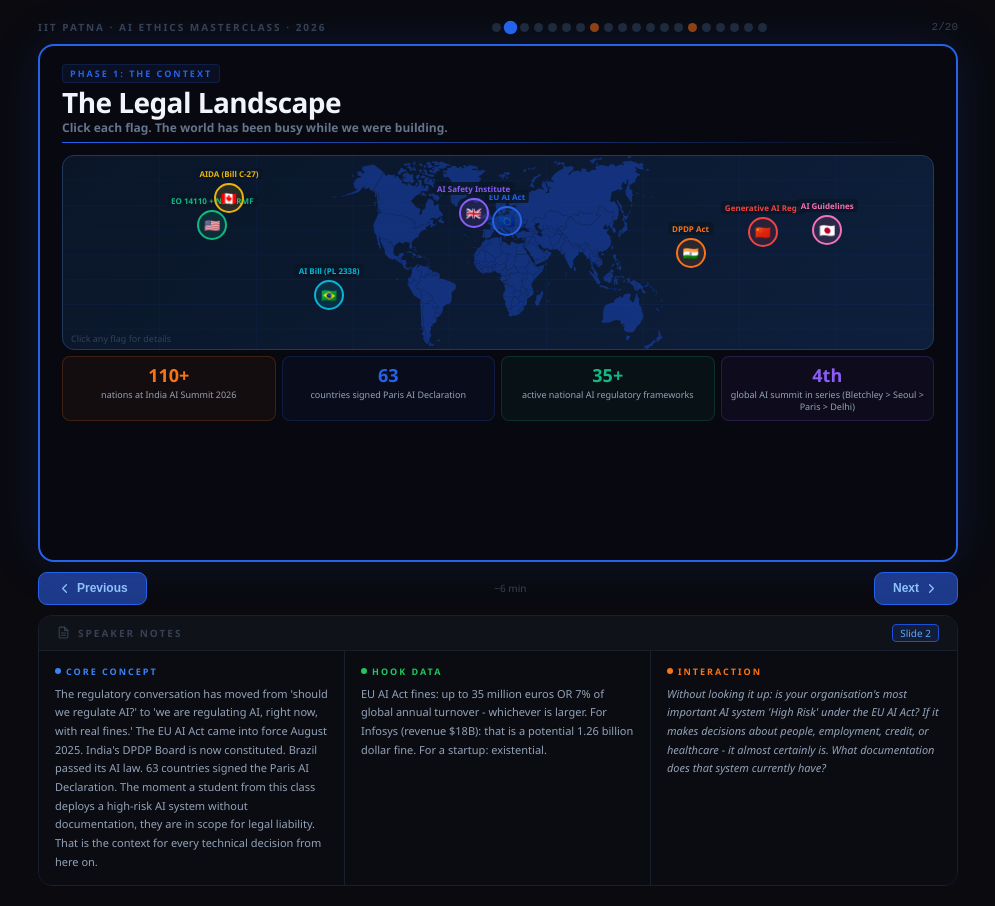
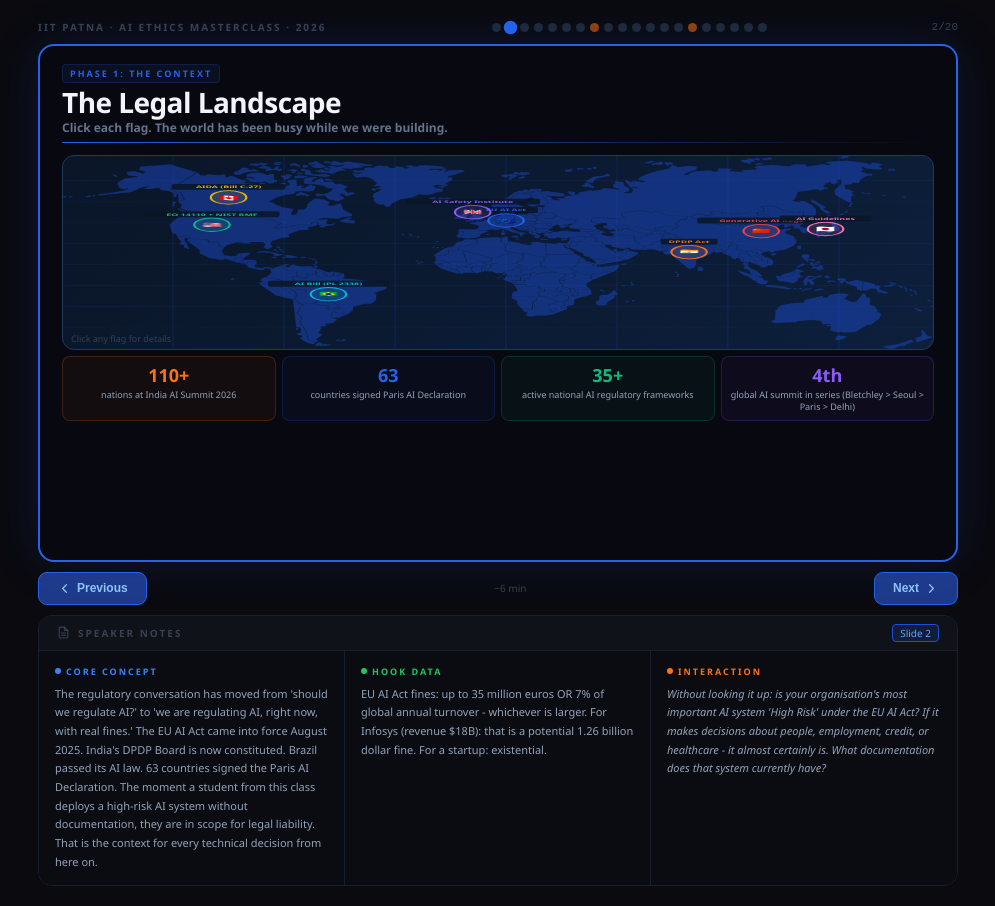
Before and after one commit to babithbhoop/netlify-vite, a React (Vite) app: page / in a window 1280 px wide. Both pictures are taken after a click on the button 652 px from the left and 27 px from the top of the page. Shown: the whole page, without its empty margins (142-1137 px from the left). Built offline with nearby package versions, Linux system fonts and the light colour scheme.

Commit message:
Fix Slide 2: Render map and pins in single SVG for guaranteed alignment

```diff
--- a/src/App.jsx
+++ b/src/App.jsx
@@ -1,5 +1,5 @@
 import { useState, useEffect, useRef } from "react";
-import worldMapUrl from "./worldmap.svg";
+import worldMapSvgRaw from "./worldmap.svg?raw";
 
 // ─────────────────────────────────────────────────────────────────────────────
 // INLINE SVG ICONS
@@ -133,6 +133,9 @@ function Slide1Visual() {
 // ─────────────────────────────────────────────────────────────────────────────
 // SLIDE 2: WORLD MAP LEGAL LANDSCAPE
 // ─────────────────────────────────────────────────────────────────────────────
+// Extract just the <g>...</g> paths content from the raw SVG string
+const mapPathsHtml = worldMapSvgRaw.replace(/[\s\S]*?(<g[\s\S]*?<\/g>)[\s\S]*/, "$1");
+
 function Slide2Visual() {
   // Pin coordinates in the SVG viewBox space (30.767 241.591 784.077 458.627)
   const laws = [
@@ -147,61 +150,37 @@ function Slide2Visual() {
   ];
 
   const [active, setActive] = useState(null);
-  const mapRef = useRef(null);
-  const [mapSize, setMapSize] = useState({ w: 1, h: 1, left: 0, top: 0 });
-
-  useEffect(() => {
-    const update = () => {
-      if (mapRef.current) {
-        const r = mapRef.current.getBoundingClientRect();
-        setMapSize({ w: r.width, h: r.height, left: 0, top: 0 });
-      }
-    };
-    update();
-    window.addEventListener("resize", update);
-    return () => window.removeEventListener("resize", update);
-  }, []);
-
-  // Convert SVG coordinates to pixel position within the container
-  const VB = { x: 30.767, y: 241.591, w: 784.077, h: 458.627 };
-  const toPos = (sx, sy) => ({
-    left: ((sx - VB.x) / VB.w) * mapSize.w,
-    top: ((sy - VB.y) / VB.h) * mapSize.h,
-  });
+  const PR = 16; // pin radius in SVG units
 
   return (
     <div style={{ width: "100%", marginTop: 6, position: "relative" }}>
-      {/* World map background */}
-      <div ref={mapRef} style={{ position: "relative", width: "100%", height: 195, background: "linear-gradient(135deg,#0a1628 0%,#0d1f3c 100%)", borderRadius: 12, border: "1px solid #1e3a5f", overflow: "hidden" }}>
-        {/* Ocean grid lines */}
-        <svg style={{ position: "absolute", inset: 0, width: "100%", height: "100%", opacity: 0.15 }} viewBox="0 0 900 195" preserveAspectRatio="none">
-          {[25, 50, 75, 100, 125, 150, 175].map(y => <line key={y} x1="0" y1={y} x2="900" y2={y} stroke="#2563EB" strokeWidth="0.5"/>)}
-          {[100,200,300,400,500,600,700,800].map(x => <line key={x} x1={x} y1="0" x2={x} y2="195" stroke="#2563EB" strokeWidth="0.5"/>)}
+      {/* Single SVG: map + grid + pins all share one coordinate system */}
+      <div style={{ position: "relative", width: "100%", height: 195, background: "linear-gradient(135deg,#0a1628 0%,#0d1f3c 100%)", borderRadius: 12, border: "1px solid #1e3a5f", overflow: "hidden" }}>
+        <svg style={{ position: "absolute", inset: 0, width: "100%", height: "100%" }}
+             viewBox="30.767 241.591 784.077 458.627" preserveAspectRatio="none">
+          {/* Grid lines */}
+          {[300,350,400,450,500,550,600,650].map(y => <line key={`h${y}`} x1="30.767" y1={y} x2="814.844" y2={y} stroke="#2563EB" strokeWidth="1" opacity="0.15"/>)}
+          {[130,230,330,430,530,630,730].map(x => <line key={`v${x}`} x1={x} y1="241.591" x2={x} y2="700.218" stroke="#2563EB" strokeWidth="1" opacity="0.15"/>)}
+
+          {/* World map country paths */}
+          <g opacity="0.45" dangerouslySetInnerHTML={{ __html: mapPathsHtml }} />
+
+          {/* Pin circles — rendered in SVG so they share the exact coordinate space */}
+          {laws.map((l, i) => (
+            <g key={i} style={{ cursor: "pointer" }} onClick={() => setActive(active === i ? null : i)}>
+              <circle cx={l.sx} cy={l.sy} r={PR} fill={`${l.color}22`} stroke={l.color} strokeWidth="2" />
+              <text x={l.sx} y={l.sy + 5} textAnchor="middle" fontSize="14" fill="white">{l.flag}</text>
+              {active !== i && (
+                <g>
+                  <rect x={l.sx - l.name.length * 3.2} y={l.sy - PR - 16} width={l.name.length * 6.4} height={14} rx="3" fill="#0a1628dd" />
+                  <text x={l.sx} y={l.sy - PR - 6} textAnchor="middle" fontSize="8" fontWeight="800" fill={l.color}>{l.name}</text>
+                </g>
+              )}
+            </g>
+          ))}
         </svg>
 
-        {/* World map SVG stretched to fill container */}
-        <img src={worldMapUrl} alt="" style={{ position: "absolute", inset: 0, width: "100%", height: "100%", objectFit: "fill", opacity: 0.45, pointerEvents: "none" }} />
-
-        {/* Pins — positioned using the same SVG coordinate system as the map */}
-        {laws.map((l, i) => {
-          const pos = toPos(l.sx, l.sy);
-          return (
-            <div key={i}
-              onClick={() => setActive(active === i ? null : i)}
-              style={{ position: "absolute", left: pos.left, top: pos.top, transform: "translate(-50%,-50%)", cursor: "pointer", zIndex: 10 }}>
-              <div style={{ width: 30, height: 30, borderRadius: "50%", background: `${l.color}22`, border: `2px solid ${l.color}`, display: "flex", alignItems: "center", justifyContent: "center", fontSize: 13, transition: "transform 0.15s", transform: active === i ? "scale(1.3)" : "scale(1)" }}>
-                {l.flag}
-              </div>
-              {active !== i && (
-                <div style={{ position: "absolute", top: -16, left: "50%", transform: "translateX(-50%)", whiteSpace: "nowrap", fontSize: 8, fontWeight: 800, color: l.color, background: "#0a1628dd", padding: "1px 4px", borderRadius: 3 }}>
-                  {l.name}
-                </div>
-              )}
-            </div>
-          );
-        })}
-
-        {/* Tooltip */}
+        {/* Tooltip (HTML overlay for rich text) */}
         {active !== null && (
           <div style={{ position: "absolute", top: 4, right: 4, width: 240, background: "#0f172a", border: `1px solid ${laws[active].color}`, borderRadius: 10, padding: 10, zIndex: 20 }}>
             <div style={{ fontSize: 10, color: laws[active].color, fontWeight: 900, textTransform: "uppercase", letterSpacing: 1 }}>{laws[active].flag} {laws[active].region} · {laws[active].year}</div>
```
Also changed, not shown: 4 other files (tests, documents, lock files or other folders).
